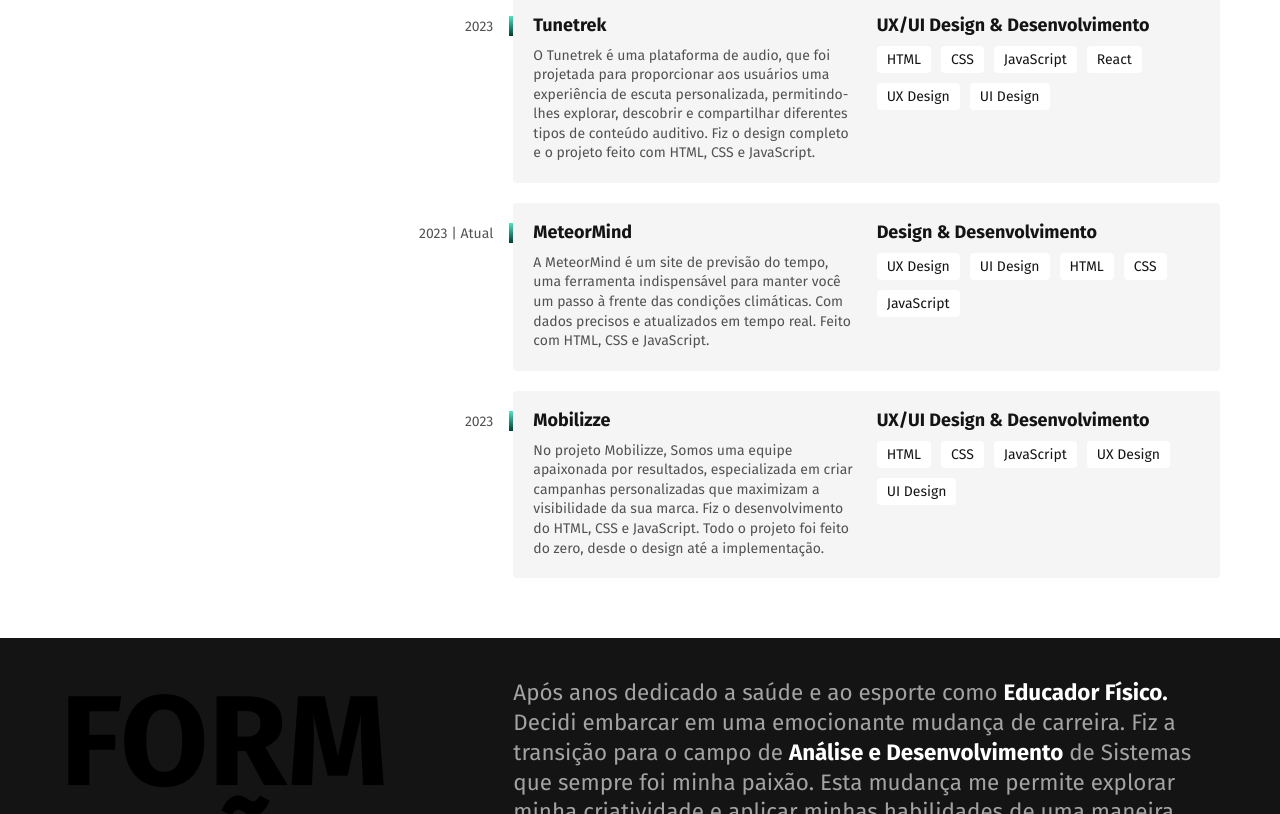
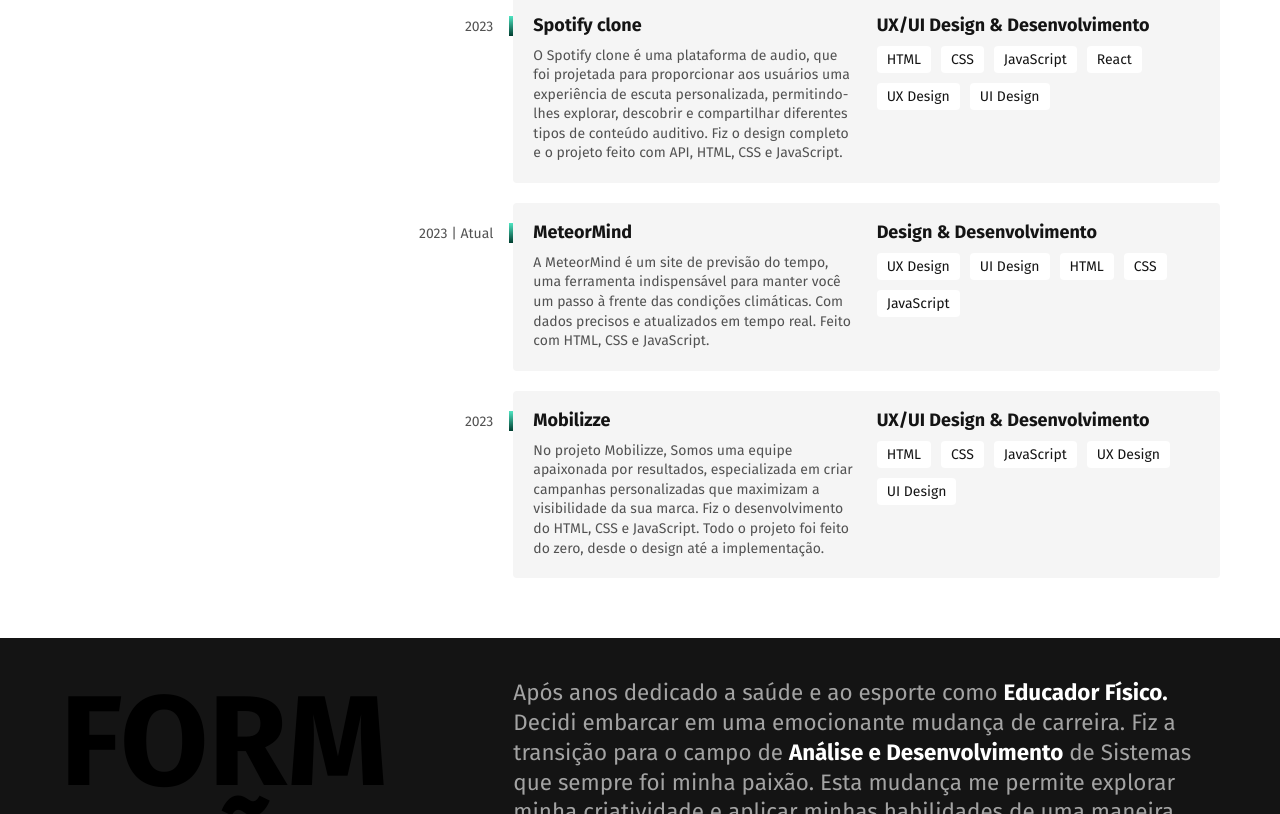
Before and after one commit to williamnani/Portfolio, a plain HTML site: page index.html in a window 1280 px wide. Shown: the part 996-1810 px from the top of the page. Drawn offline with Linux system fonts and the light colour scheme.

Commit message:
atualizando

```diff
--- a/index.html
+++ b/index.html
@@ -77,10 +77,10 @@
 
             <div class="empresa">
                 <span class="empresa-ano">2023</span>
-                <h3 class="empresa-titulo"><a href="https://williamnani.github.io/Clone-Spotify/" target="_blank">Tunetrek</a></h3>
+                <h3 class="empresa-titulo"><a href="https://williamnani.github.io/Clone-Spotify/" target="_blank">Spotify clone</a></h3>
                 <span class="empresa-titulo">UX/UI Design & Desenvolvimento</span>
-                <p class="empresa-texto">O Tunetrek é uma plataforma de audio, que foi projetada para proporcionar aos usuários
-                    uma experiência de escuta personalizada, permitindo-lhes explorar, descobrir e compartilhar diferentes tipos de conteúdo auditivo. Fiz o design completo e o projeto feito com HTML, CSS e JavaScript.</p>
+                <p class="empresa-texto">O Spotify clone é uma plataforma de audio, que foi projetada para proporcionar aos usuários
+                    uma experiência de escuta personalizada, permitindo-lhes explorar, descobrir e compartilhar diferentes tipos de conteúdo auditivo. Fiz o design completo e o projeto feito com API, HTML, CSS e JavaScript.</p>
                 <ul class="empresa-habilidades">
                     <li>HTML</li>
                     <li>CSS</li>
```
